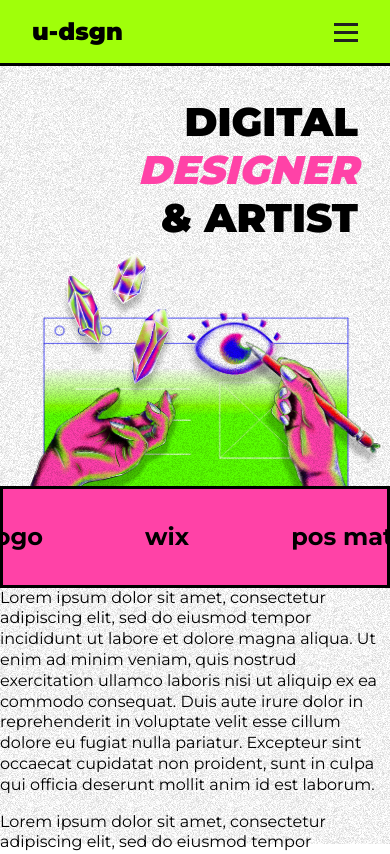
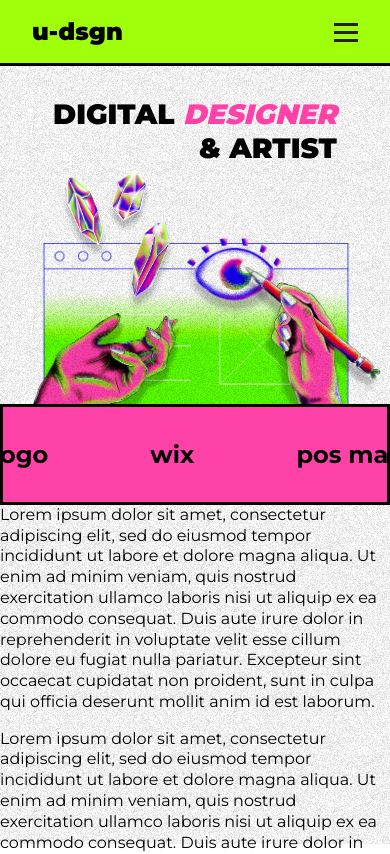
Before and after one commit to gusevdigital/udsgn-2023, a Next.js app: page / in a window 390 px wide. Shown: the top 854 px of the page. Built offline with nearby package versions, Linux system fonts and the light colour scheme.

Commit message:
Home -> intro: reduce title font size on mobile

```diff
--- a/styles/_settings.scss
+++ b/styles/_settings.scss
@@ -39,7 +39,7 @@ $header-margin: 0.5em;
 $headers: (
     small: (
         h1: (
-            size: 2.5rem,
+            size: 1.75rem,
             weight: 800,
         ),
         h2: (
```
